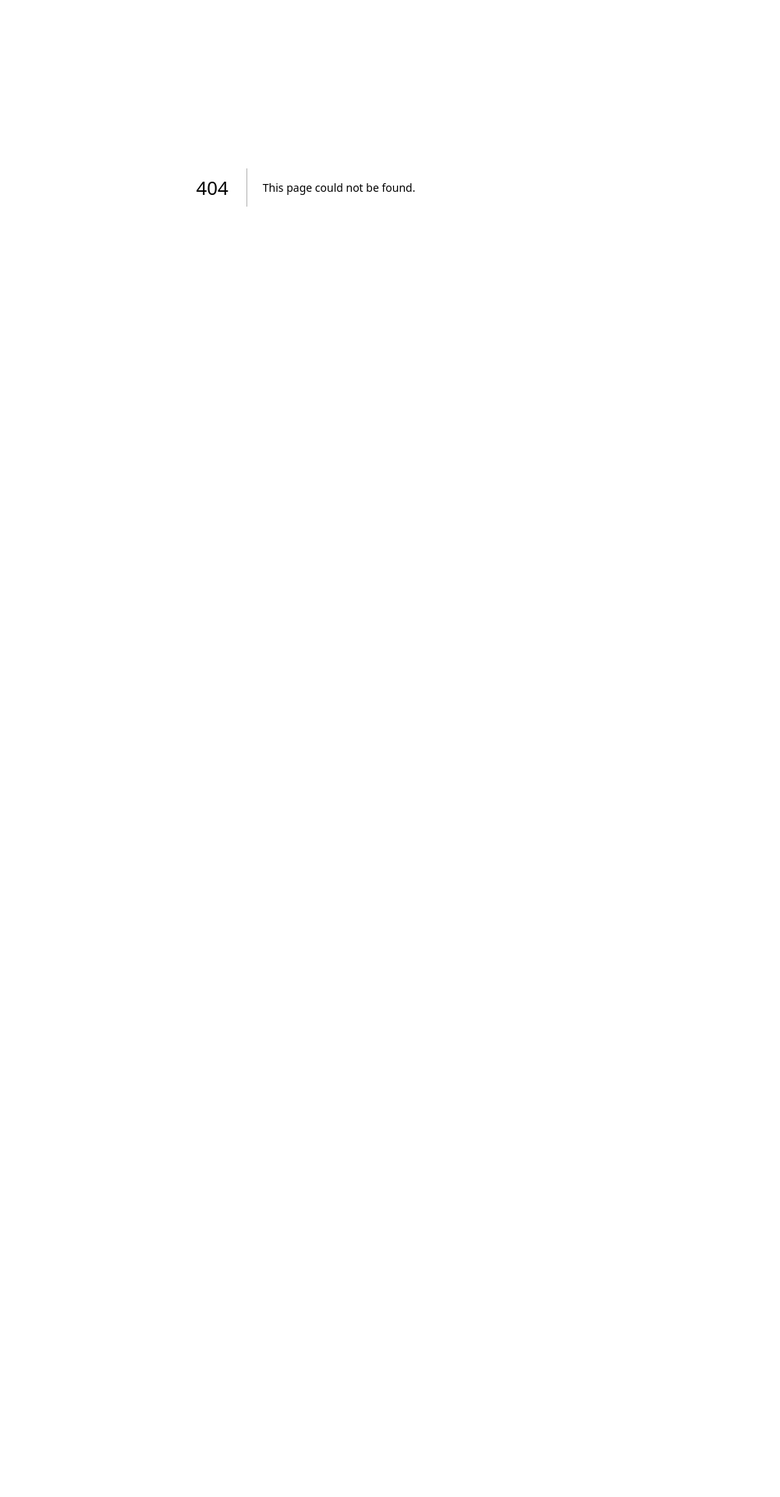
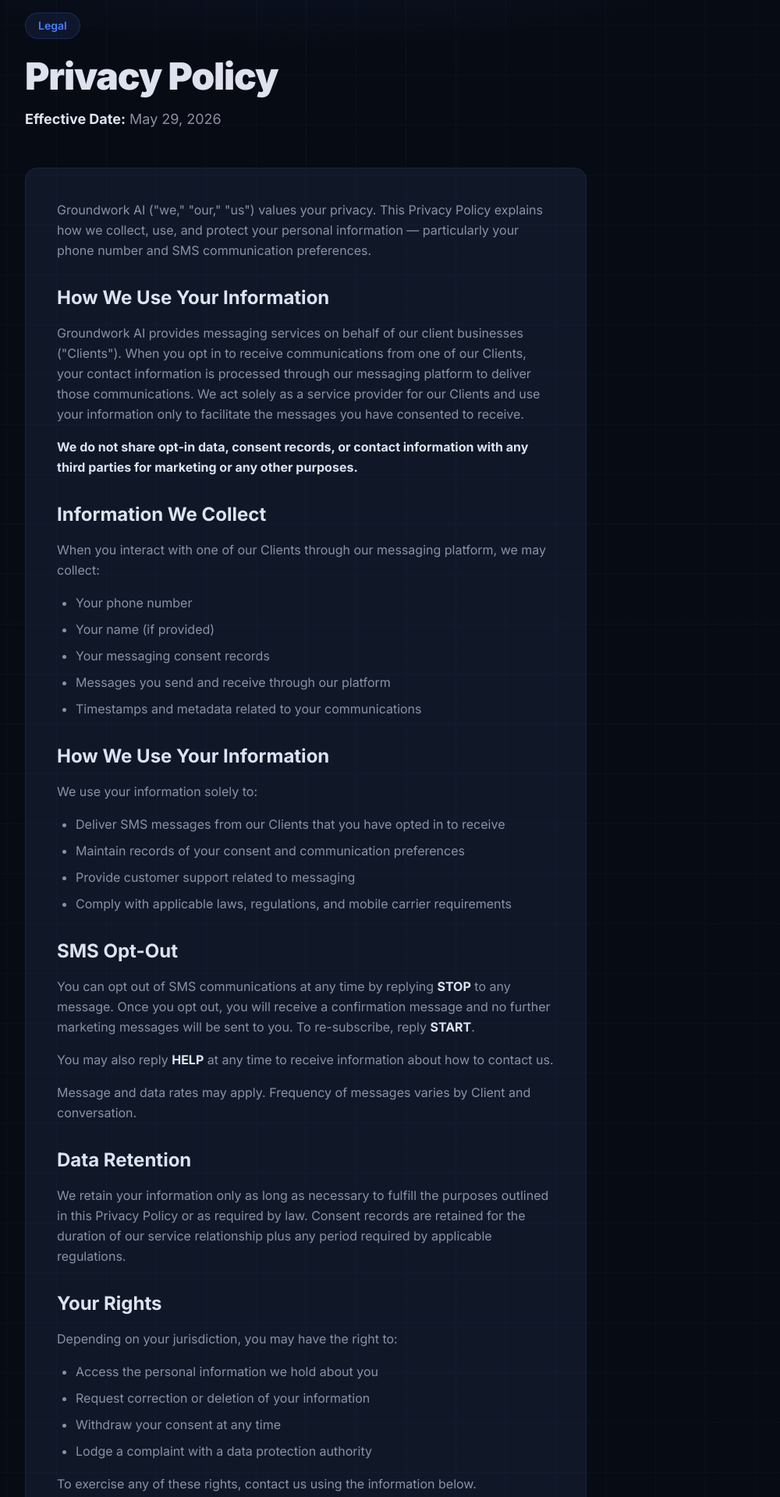
Before and after one commit to haydenenloe/groundwork-ai, a Next.js app: page /privacy in a window 1280 px wide. Before the commit this address had no page. Shown: the part 160-2080 px from the top of the page at 78% size, without its empty margins (248-1248 px from the left). Before the commit the page ends 800 px from the top, so only its background shows below. Built offline with nearby package versions, Linux system fonts and the light colour scheme.

Commit message:
Add privacy policy page

```diff
--- /dev/null
+++ b/src/app/privacy/page.tsx
@@ -0,0 +1,124 @@
+import type { Metadata } from 'next'
+import Nav from '@/components/Nav'
+import Footer from '@/components/Footer'
+
+export const metadata: Metadata = {
+  title: 'Privacy Policy | Groundwork AI',
+  description: 'Groundwork AI Privacy Policy for SMS communications and personal information handling.',
+}
+
+export default function PrivacyPage() {
+  return (
+    <>
+      <Nav />
+      <main className="min-h-screen pt-16 grid-bg">
+        <div className="hero-glow absolute inset-0 pointer-events-none" />
+        <article className="relative max-w-3xl mx-auto px-6 py-20 md:py-28">
+          <div className="mb-12">
+            <div
+              className="inline-flex items-center gap-2 rounded-full px-4 py-1.5 text-sm font-semibold mb-6"
+              style={{ background: 'rgba(75,127,255,0.1)', border: '1px solid rgba(75,127,255,0.2)', color: '#4B7FFF' }}
+            >
+              Legal
+            </div>
+            <h1 className="text-4xl md:text-5xl font-black tracking-tight mb-4" style={{ color: '#DCE3EF' }}>
+              Privacy Policy
+            </h1>
+            <p className="text-base md:text-lg leading-relaxed" style={{ color: '#8892A4' }}>
+              <strong style={{ color: '#DCE3EF' }}>Effective Date:</strong> May 29, 2026
+            </p>
+          </div>
+
+          <div
+            className="rounded-2xl p-8 md:p-10 space-y-8 leading-relaxed"
+            style={{ background: 'rgba(30,45,71,0.4)', border: '1px solid rgba(75,127,255,0.12)', color: '#8892A4' }}
+          >
+            <p>
+              Groundwork AI (&quot;we,&quot; &quot;our,&quot; &quot;us&quot;) values your privacy. This Privacy Policy explains how we collect, use, and protect your personal information — particularly your phone number and SMS communication preferences.
+            </p>
+
+            <section className="space-y-4">
+              <h2 className="text-2xl font-bold" style={{ color: '#DCE3EF' }}>How We Use Your Information</h2>
+              <p>
+                Groundwork AI provides messaging services on behalf of our client businesses (&quot;Clients&quot;). When you opt in to receive communications from one of our Clients, your contact information is processed through our messaging platform to deliver those communications. We act solely as a service provider for our Clients and use your information only to facilitate the messages you have consented to receive.
+              </p>
+              <p>
+                <strong style={{ color: '#DCE3EF' }}>We do not share opt-in data, consent records, or contact information with any third parties for marketing or any other purposes.</strong>
+              </p>
+            </section>
+
+            <section className="space-y-4">
+              <h2 className="text-2xl font-bold" style={{ color: '#DCE3EF' }}>Information We Collect</h2>
+              <p>When you interact with one of our Clients through our messaging platform, we may collect:</p>
+              <ul className="list-disc pl-6 space-y-2">
+                <li>Your phone number</li>
+                <li>Your name (if provided)</li>
+                <li>Your messaging consent records</li>
+                <li>Messages you send and receive through our platform</li>
+                <li>Timestamps and metadata related to your communications</li>
+              </ul>
+            </section>
+
+            <section className="space-y-4">
+              <h2 className="text-2xl font-bold" style={{ color: '#DCE3EF' }}>How We Use Your Information</h2>
+              <p>We use your information solely to:</p>
+              <ul className="list-disc pl-6 space-y-2">
+                <li>Deliver SMS messages from our Clients that you have opted in to receive</li>
+                <li>Maintain records of your consent and communication preferences</li>
+                <li>Provide customer support related to messaging</li>
+                <li>Comply with applicable laws, regulations, and mobile carrier requirements</li>
+              </ul>
+            </section>
+
+            <section className="space-y-4">
+              <h2 className="text-2xl font-bold" style={{ color: '#DCE3EF' }}>SMS Opt-Out</h2>
+              <p>
+                You can opt out of SMS communications at any time by replying <strong style={{ color: '#DCE3EF' }}>STOP</strong> to any message. Once you opt out, you will receive a confirmation message and no further marketing messages will be sent to you. To re-subscribe, reply <strong style={{ color: '#DCE3EF' }}>START</strong>.
+              </p>
+              <p>
+                You may also reply <strong style={{ color: '#DCE3EF' }}>HELP</strong> at any time to receive information about how to contact us.
+              </p>
+              <p>Message and data rates may apply. Frequency of messages varies by Client and conversation.</p>
+            </section>
+
+            <section className="space-y-4">
+              <h2 className="text-2xl font-bold" style={{ color: '#DCE3EF' }}>Data Retention</h2>
+              <p>
+                We retain your information only as long as necessary to fulfill the purposes outlined in this Privacy Policy or as required by law. Consent records are retained for the duration of our service relationship plus any period required by applicable regulations.
+              </p>
+            </section>
+
+            <section className="space-y-4">
+              <h2 className="text-2xl font-bold" style={{ color: '#DCE3EF' }}>Your Rights</h2>
+              <p>Depending on your jurisdiction, you may have the right to:</p>
+              <ul className="list-disc pl-6 space-y-2">
+                <li>Access the personal information we hold about you</li>
+                <li>Request correction or deletion of your information</li>
+                <li>Withdraw your consent at any time</li>
+                <li>Lodge a complaint with a data protection authority</li>
+              </ul>
+              <p>To exercise any of these rights, contact us using the information below.</p>
+            </section>
+
+            <section className="space-y-4">
+              <h2 className="text-2xl font-bold" style={{ color: '#DCE3EF' }}>Changes to This Policy</h2>
+              <p>
+                We may update this Privacy Policy from time to time. The &quot;Effective Date&quot; at the top will reflect the most recent revision. Material changes will be communicated through reasonable means, such as a notice on our website.
+              </p>
+            </section>
+
+            <section className="space-y-4">
+              <h2 className="text-2xl font-bold" style={{ color: '#DCE3EF' }}>Contact</h2>
+              <p>
+                <strong style={{ color: '#DCE3EF' }}>Groundwork AI</strong><br />
+                Email: hayden.enloe@groundwork-ai.dev<br />
+                Website: https://groundwork-ai.dev
+              </p>
+            </section>
+          </div>
+        </article>
+      </main>
+      <Footer />
+    </>
+  )
+}
```
